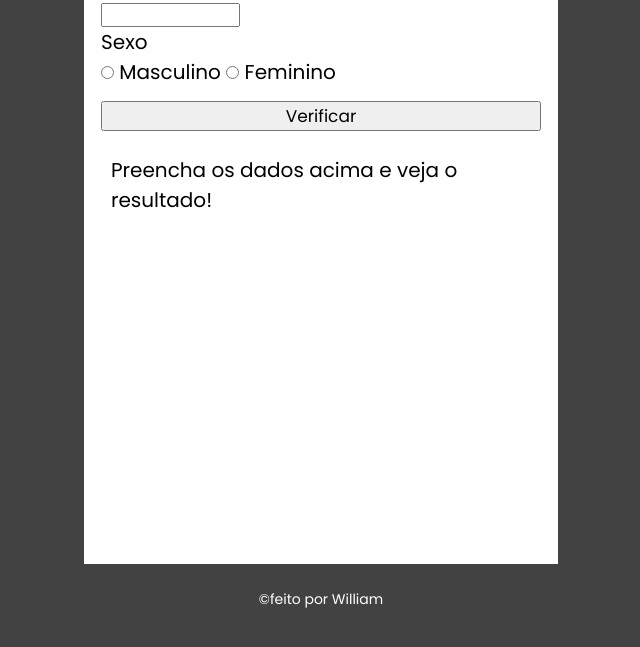
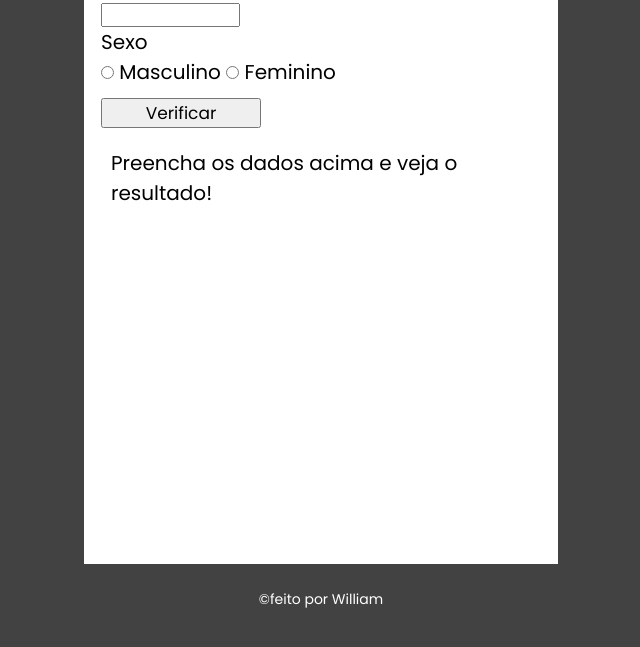
Before and after one commit to williamcouto/identificadorIdade, a plain HTML site: page index.html in a window 1280 px wide. Shown: the part 125-772 px from the top of the page, without its empty margins (319-959 px from the left). Drawn offline with Linux system fonts and the light colour scheme.

Commit message:
Update style.css
alterações no botão

```diff
--- a/style.css
+++ b/style.css
@@ -50,9 +50,9 @@ input[type="number"]{
 
 #botão{
     display: block;
-    width: 100%;
+    width: 160px;
     height: 30px;
-    margin: 14px auto;
+    margin-top: 11px;
     font-size: 17px;
     font-family: 'Poppins', Arial, sans-serif;
     cursor: pointer;
```
